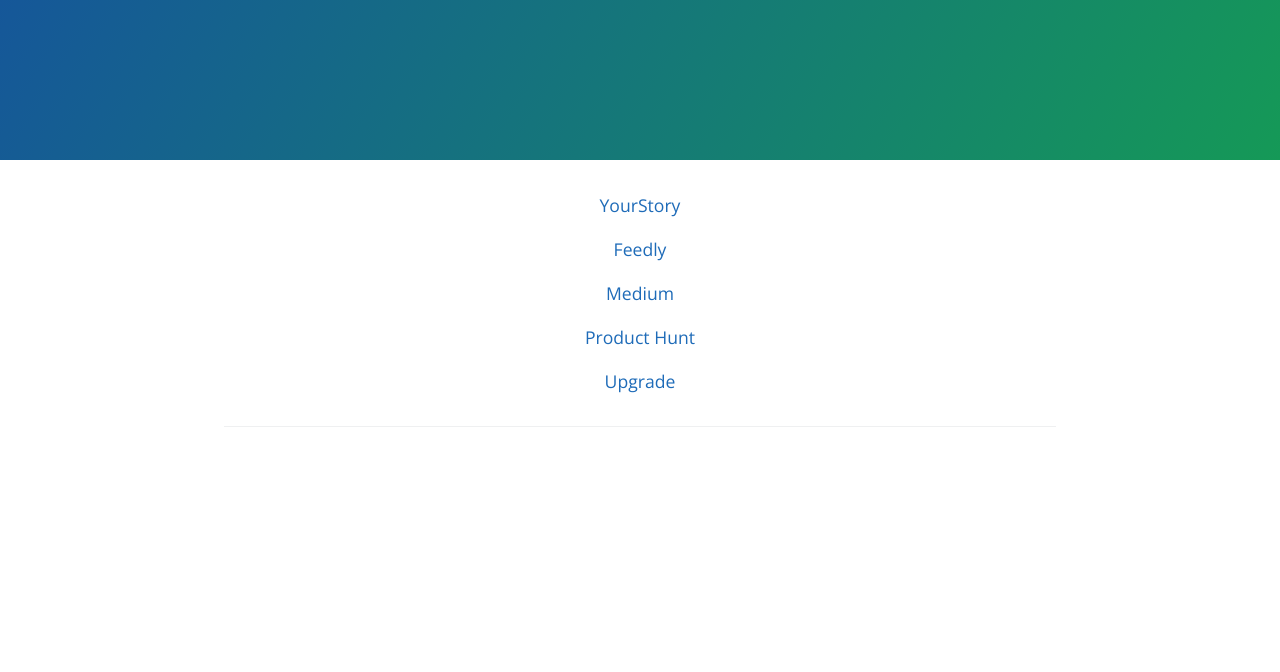
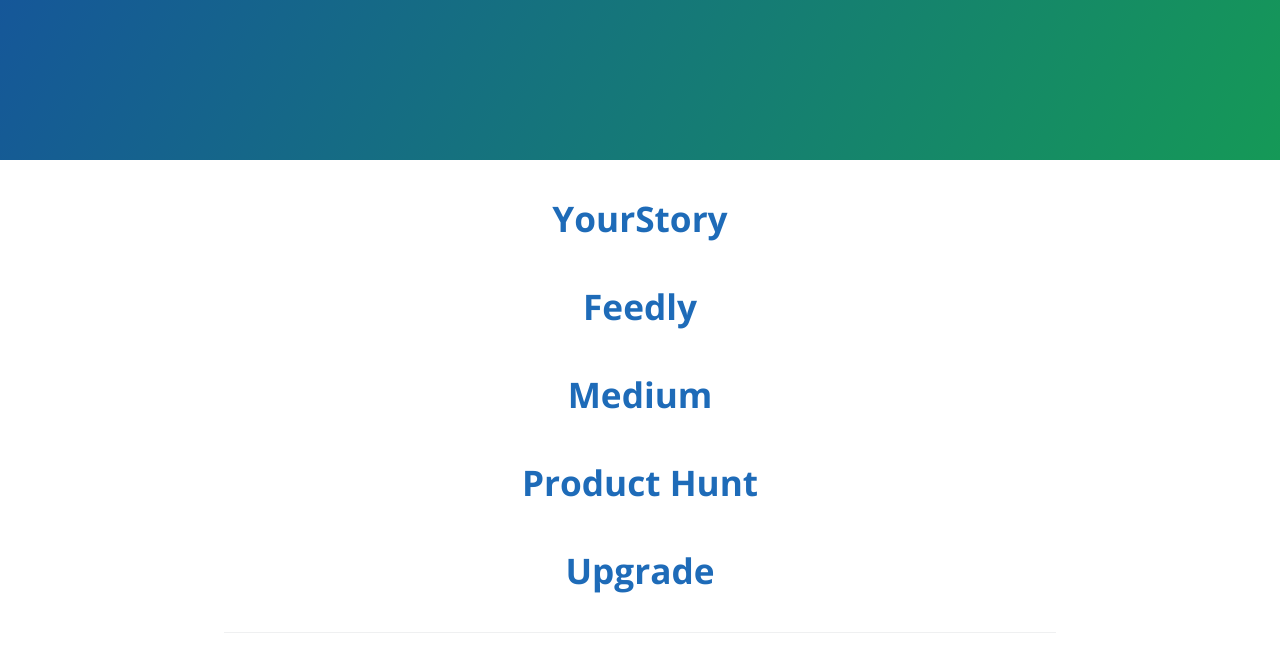
Before and after one commit to zennimit/hotlinks, a plain HTML site: page index.html in a window 1280 px wide. Drawn offline with nearby package versions, Linux system fonts and the light colour scheme.

Commit message:
Update index.html

```diff
--- a/index.html
+++ b/index.html
@@ -24,15 +24,15 @@
 
       <!--<div style="display:flex;justify-content:center;align-items:center;">-->
 
-      <p><a href="http://yourstory.com">YourStory</a></p>
+      <h1><a href="http://yourstory.com">YourStory</a></h1>
 
-<p><a href="https://feedly.com/i/my">Feedly</a></p>
+<h1><a href="https://feedly.com/i/my">Feedly</a></h1>
 
-<p><a href="https://medium.com">Medium</a></p>
+<h1><a href="https://medium.com">Medium</a></h1>
 
-<p><a href="https://www.producthunt.com/podcasts">Product Hunt</a></p>
+<h1><a href="https://www.producthunt.com/podcasts">Product Hunt</a></h1>
 
-<p><a href="http://upgrade.news/feed">Upgrade</a></p>
+<h1><a href="http://upgrade.news/feed">Upgrade</a></h1>
 
 <!--</div>-->
 
```
